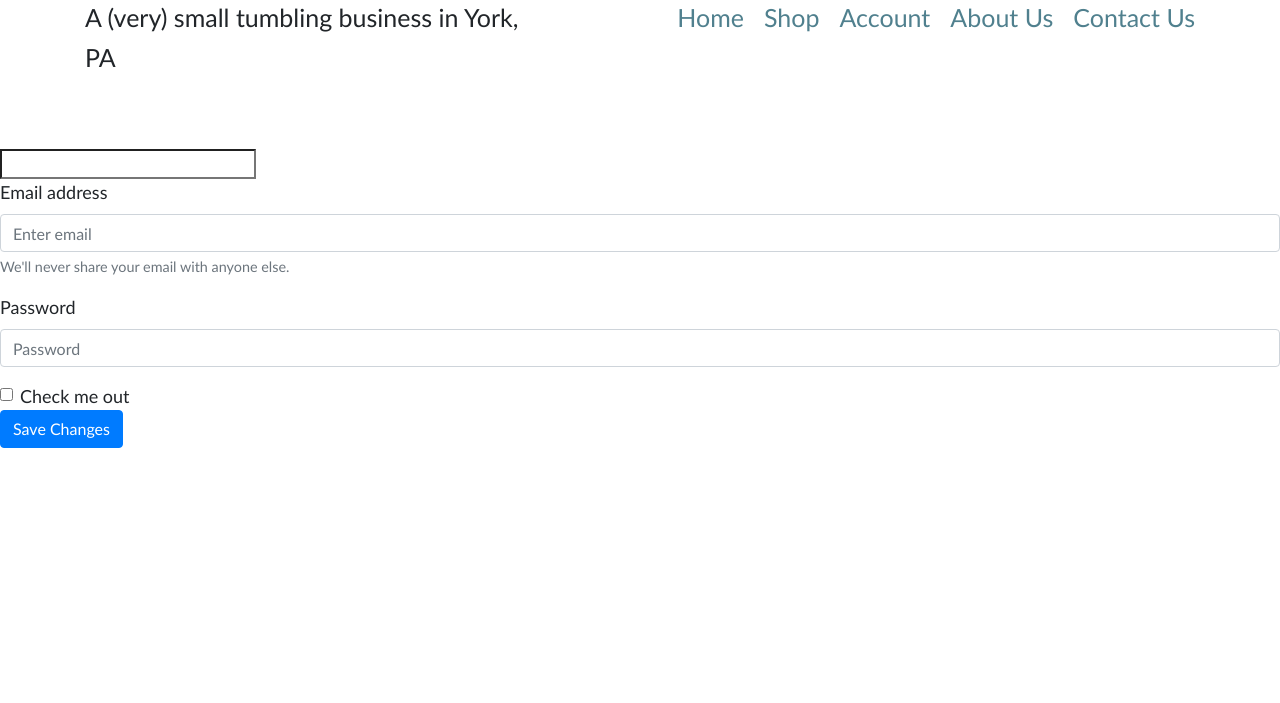
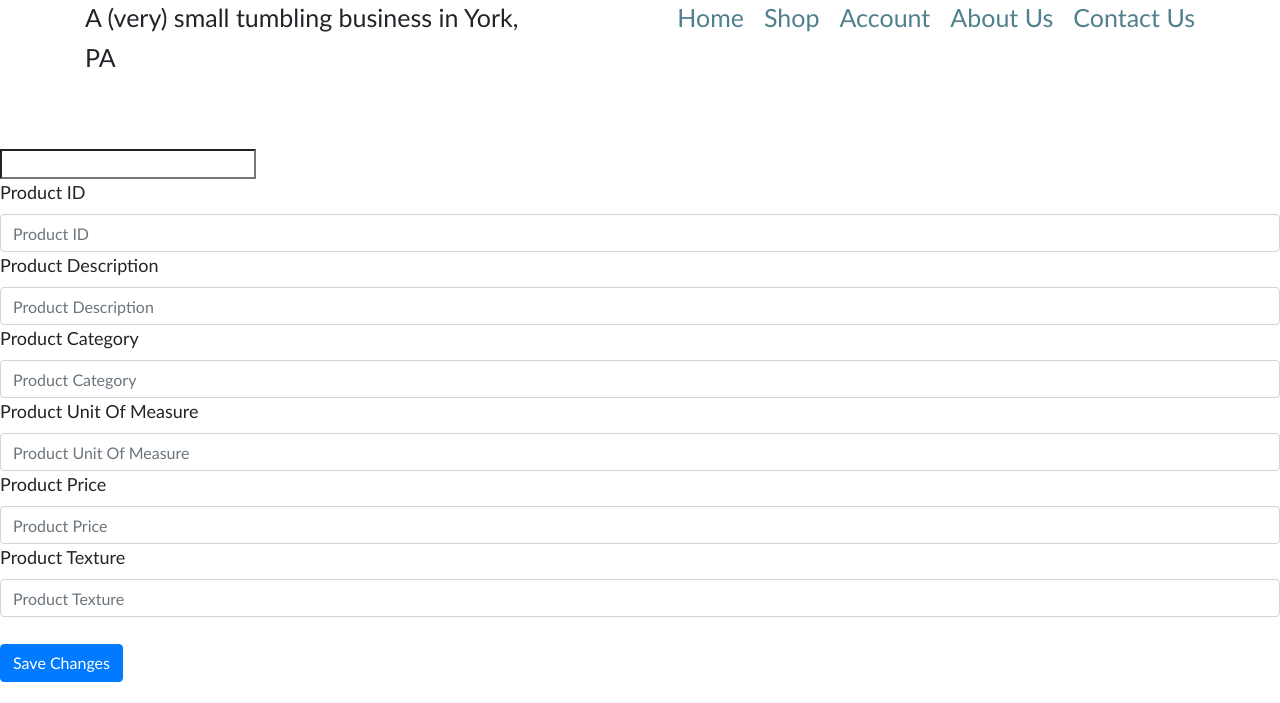
Before and after one commit to B0314C/IST-256-Website, a plain HTML site: page Product Management.html in a window 1280 px wide. Shown: the part 97-800 px from the top of the page. Drawn offline with Linux system fonts and the light colour scheme.

Commit message:
forms changes again again again

```diff
--- a/Product Management.html
+++ b/Product Management.html
@@ -92,18 +92,19 @@
 	<!--JQuery GOES HERE -->
 	<input type="search">
 	<form>
-	  <div class="form-group">
-	    <label for="exampleInputEmail1">Email address</label>
-	    <input type="email" class="form-control" id="exampleInputEmail1" placeholder="Enter email">
-	    <small id="emailHelp1" class="form-text text-muted">We'll never share your email with anyone else.</small> </div>
-	  <div class="form-group">
-	    <label for="exampleInputPassword1">Password</label>
-	    <input type="password" class="form-control" id="exampleInputPassword1" placeholder="Password">
-      </div>
-	  <div class="form-check">
-	    <input type="checkbox" class="form-check-input" id="exampleCheck1">
-	    <label class="form-check-label" for="exampleCheck1">Check me out</label>
-      </div>
+	    <label for="exampleInputEmail1">Product ID</label>
+	    <input type="text" class="form-control" id="A" placeholder="Product ID">
+      <label for="exampleInputPassword1">Product Description</label>
+	    <input type="text" class="form-control" id="B" placeholder="Product Description">
+      <label for="exampleInputPassword1">Product Category</label>
+	    <input type="text" class="form-control" id="C" placeholder="Product Category">
+	  <label for="exampleInputPassword1">Product Unit Of Measure</label>
+	    <input type="text" class="form-control" id="D" placeholder="Product Unit Of Measure">
+	  <label for="exampleInputPassword1">Product Price</label>
+	    <input type="text" class="form-control" id="E" placeholder="Product Price">
+		<label for="exampleInputPassword1">Product Texture</label>
+	    <input type="text" class="form-control" id="F" placeholder="Product Texture">
+	    <br>
 	  <button type="submit" class="btn btn-primary">Save Changes</button>
 </form>
 	<form>
```
